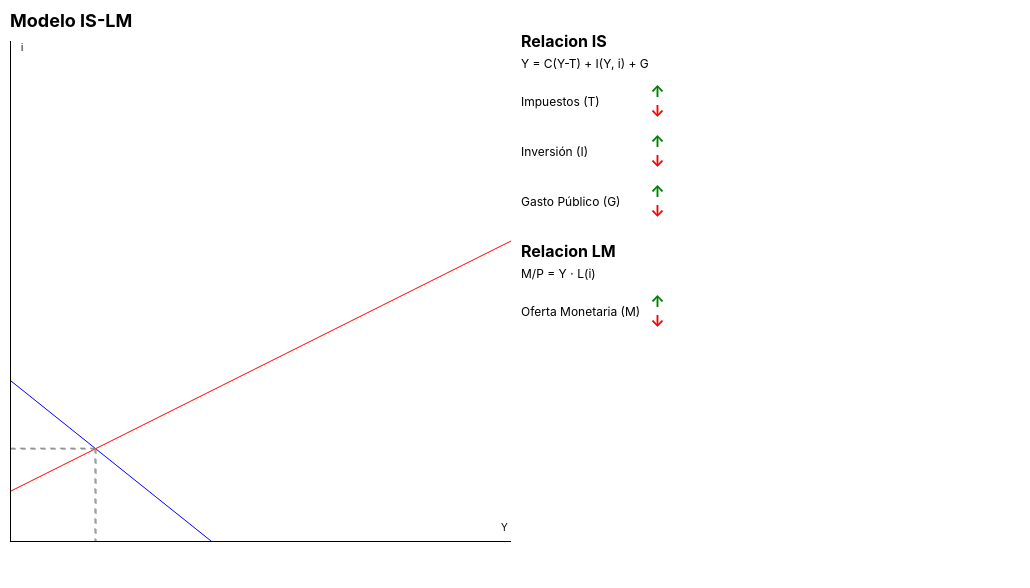
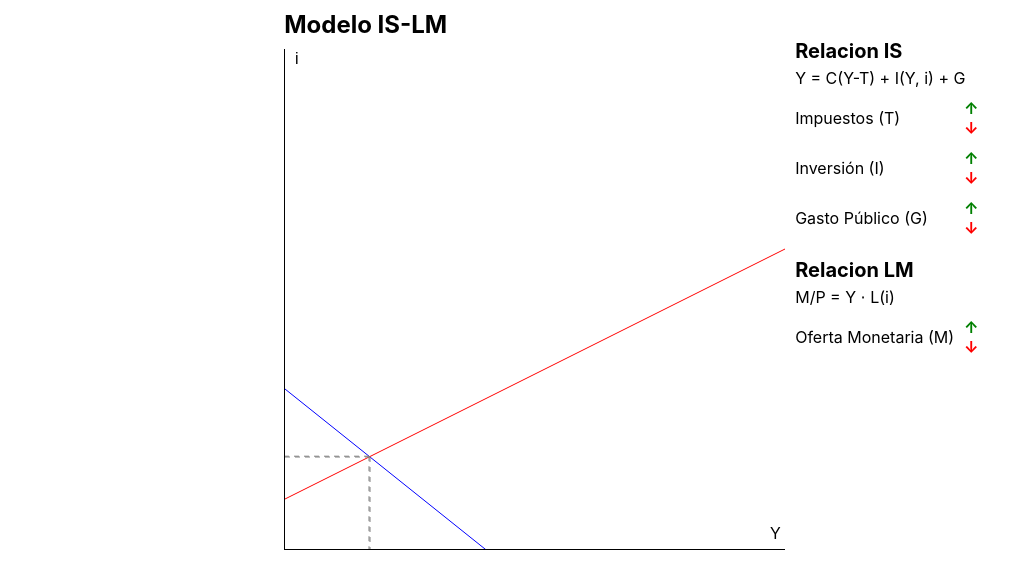
Before and after one commit to juanlucasl/is-lm-model, a React (Create React App) app: page / in a window 1280 px wide. Shown: the top 588 px of the page, without its empty margins (0-1030 px from the left). Built offline with nearby package versions, Linux system fonts and the light colour scheme.

Commit message:
Improve UI

```diff
--- a/package.json
+++ b/package.json
@@ -1,6 +1,6 @@
 {
   "name": "is-lm-model",
-  "version": "0.2.0",
+  "version": "0.2.2",
   "private": true,
   "author": "juanlucasl",
   "license": "Apache-2.0",
--- a/src/components/App.css
+++ b/src/components/App.css
@@ -1,4 +1,9 @@
 /* SPDX-License-Identifier: Apache-2.0 */
+.App {
+  margin: 0 auto;
+  max-width: max-content;
+}
+
 .App__functions-section {
   display: flex;
   flex-direction: row;
--- a/src/components/FunctionsDrawer/FunctionsDrawer.tsx
+++ b/src/components/FunctionsDrawer/FunctionsDrawer.tsx
@@ -95,9 +95,9 @@ const FunctionsDrawer: React.FC<FunctionsDrawerProps> = ({
     }
 
     // Draw the axis labels
-    ctx.font = "1rem sans-serif";
-    ctx.fillText(verticalAxisLabel, 10, 10);
-    ctx.fillText(horizontalAxisLabel, canvas.width - 10, canvas.height - 10);
+    ctx.font = "1.6rem sans-serif";
+    ctx.fillText(verticalAxisLabel, 10, 15);
+    ctx.fillText(horizontalAxisLabel, canvas.width - 15, canvas.height - 10);
   }, [functionsToDraw, horizontalAxisLabel, verticalAxisLabel]);
 
   return (
--- a/src/constants/tooltips.ts
+++ b/src/constants/tooltips.ts
@@ -95,7 +95,7 @@ export const MONEY_SUPPLY_INCREASE_DESCRIPTION = `
 
 export const MONEY_SUPPLY_DECREASE_DESCRIPTION = `
   <p>
-    Menor oferta de dinero hace subir su precio, reflejado en el interés{" "}
+    Menor oferta de dinero hace subir su precio, reflejado en el interés
     <ul>
       <li>${INTEREST_RATE_UP}</li>
     </ul>
--- a/src/index.css
+++ b/src/index.css
@@ -17,18 +17,18 @@ body {
   box-sizing: border-box;
   font-family: -apple-system, BlinkMacSystemFont, "Segoe UI", "Roboto", "Oxygen", "Ubuntu",
     "Cantarell", "Fira Sans", "Droid Sans", "Helvetica Neue", sans-serif;
-  font-size: 1.2rem;
+  font-size: 1.6rem;
   -webkit-font-smoothing: antialiased;
   -moz-osx-font-smoothing: grayscale;
   padding: 1rem;
 }
 
 h1 {
-  font-size: 1.8rem;
+  font-size: 2.4rem;
 }
 
 h2 {
-  font-size: 1.6rem;
+  font-size: 2rem;
 }
 
 code var {
```
